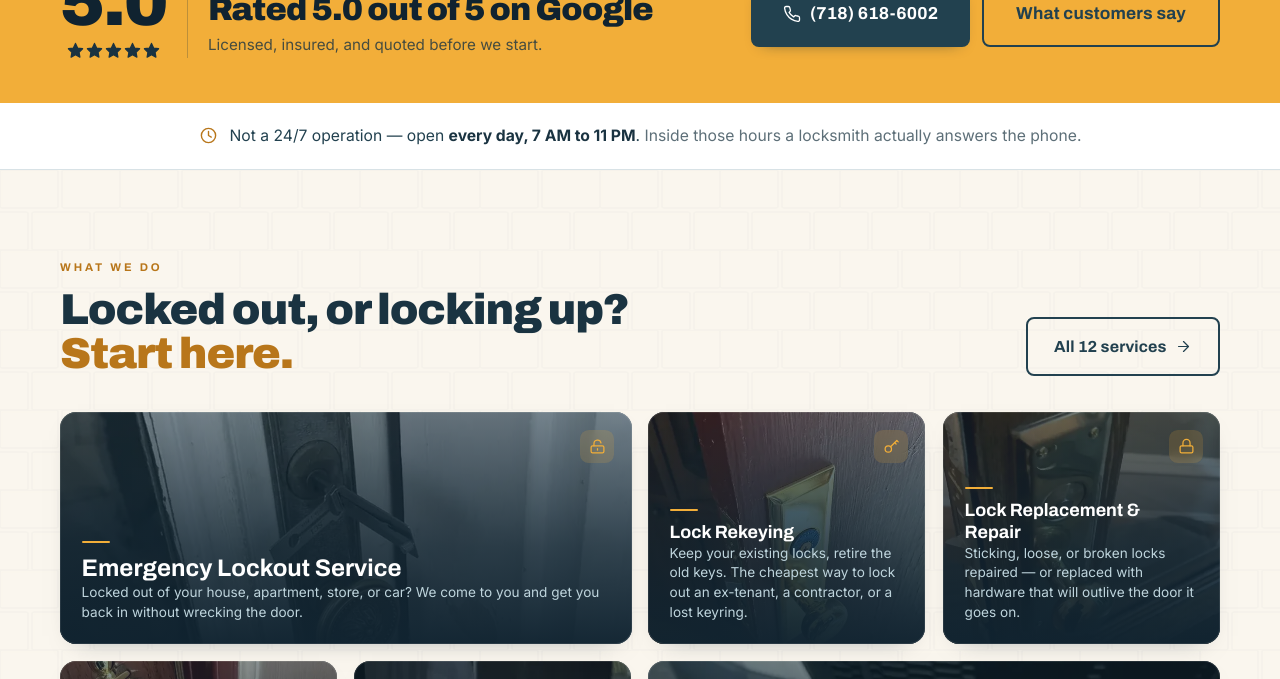
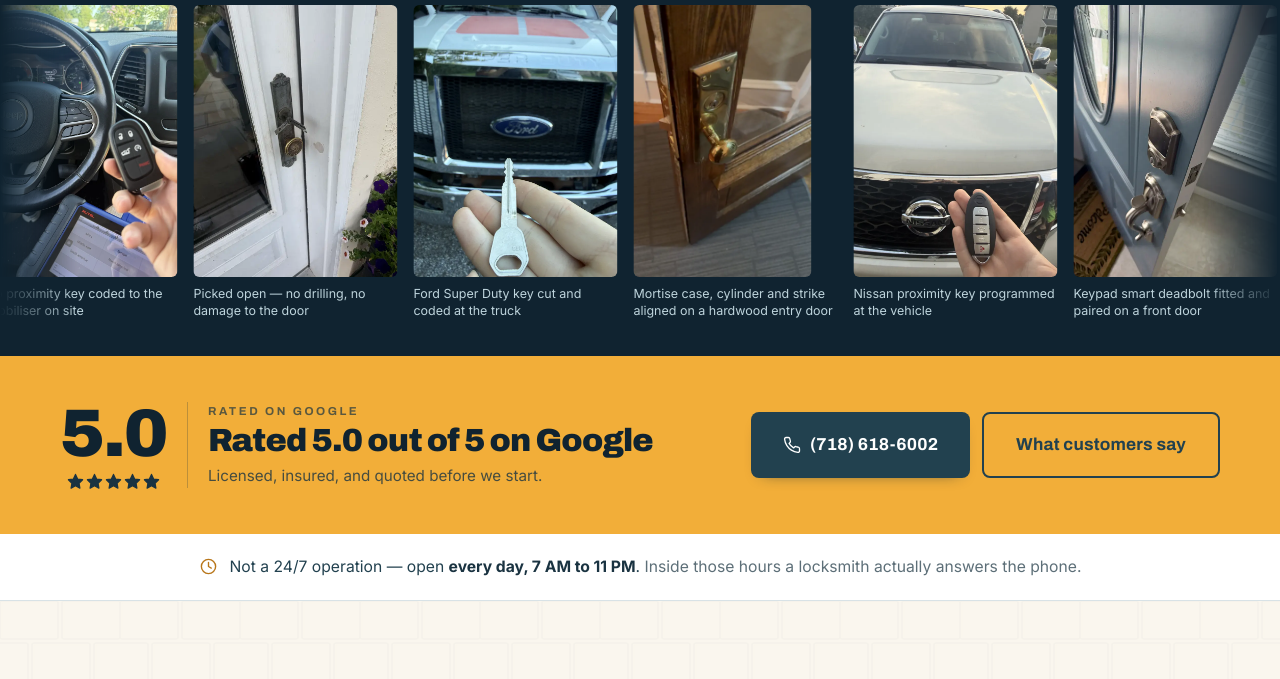
Before and after one commit to VatoGochitashvili/nicovitolock-astro, an Astro site: page / in a window 1280 px wide. Shown: the part 1012-1691 px from the top of the page. Built offline with nearby package versions, Linux system fonts and the light colour scheme; Astro itself is replaced by a stand-in of ours; animation ran at ten frames a second.

Commit message:
Homepage: clean navy hero, job photos in a strip beneath it
The owner found the hero busy — a photograph cross-fading behind the
headline and the form. It also broke the site's own rule (Aug 2026): flat
navy heroes, photography only as hard-edged blocks, never behind text.

The hero is a flat navy plate again. The twelve job photos move to a new
JobsStrip directly beneath it: a slow continuous loop, every photo whole at
its own aspect ratio, captions under the photo rather than on it, soft
fades at the edges. Pauses on hover/focus; static and swipeable under
prefers-reduced-motion. The loop's second copy is aria-hidden with empty
alts, so each photo is read — and indexed — once.

Homepage image preload removed: with no hero image, the headline is the
LCP element and the preload was a wasted high-priority fetch.

Co-Authored-By: Claude Opus 5.5 <noreply@anthropic.com>

```diff
--- /dev/null
+++ b/src/components/JobsStrip.astro
@@ -0,0 +1,109 @@
+---
+/**
+ * A slow, continuous strip of the owner's job photos under the homepage hero.
+ *
+ * Replaces the hero slideshow, which put photographs behind the headline —
+ * the owner found it busy, and it broke the site's own rule that photography
+ * appears as hard-edged blocks, never behind text.
+ *
+ * - Every photo is shown whole: each tile takes its photo's own aspect ratio
+ *   at a fixed height, so nothing is cropped.
+ * - Captions sit UNDER the photo, never on it.
+ * - The track holds the set twice so the loop is seamless; the second copy
+ *   is aria-hidden with empty alts, so screen readers and Google read each
+ *   photo once.
+ * - Pauses on hover and focus. With prefers-reduced-motion it does not move
+ *   and becomes a normal swipeable row.
+ */
+import { photoBySlug, photoDims } from '@/data/work';
+
+interface Props {
+  photos: string[];
+  /** seconds for one full loop */
+  duration?: number;
+}
+const { photos, duration = 70 } = Astro.props;
+const items = photos.map((slug) => {
+  const p = photoBySlug(slug);
+  if (!p || p.stock || p.aiGenerated) throw new Error(`JobsStrip: "${slug}" is not an own photo`);
+  const [w, h] = photoDims(slug);
+  return { p, w, h };
+});
+---
+<section class="jobs-strip bg-navy-950 py-7 md:py-9 border-t border-white/10" aria-labelledby="jobs-strip-title">
+  <div class="container-x flex items-baseline justify-between gap-4 mb-5">
+    <h2 id="jobs-strip-title" class="font-display text-[0.72rem] font-bold uppercase tracking-[0.24em] text-brass-400">
+      Recent jobs across Brooklyn &amp; Staten Island
+    </h2>
+    <p class="hidden sm:block text-navy-300 text-[0.85rem]">Our own photos — no stock</p>
+  </div>
+
+  <div class="jobs-viewport">
+    <ul class="jobs-track" style={`--loop:${duration}s`}>
+      {[0, 1].map((copy) =>
+        items.map(({ p, w, h }) => (
+          <li class="jobs-tile" aria-hidden={copy === 1 ? 'true' : undefined}>
+            <figure>
+              <img
+                src={`/work/${p.slug}-800.webp`}
+                srcset={`/work/${p.slug}-800.webp 800w, /work/${p.slug}.webp 1200w`}
+                sizes="260px"
+                alt={copy === 0 ? p.alt : ''}
+                width={w}
+                height={h}
+                style={`aspect-ratio:${w}/${h}`}
+                loading="lazy"
+                decoding="async"
+              />
+              <figcaption>{p.caption}</figcaption>
+            </figure>
+          </li>
+        ))
+      )}
+    </ul>
+  </div>
+</section>
+
+<style>
+  .jobs-viewport {
+    overflow: hidden;
+    /* soft fade at both edges so the strip slides in and out, no hard cut */
+    mask-image: linear-gradient(to right, transparent, #000 6%, #000 94%, transparent);
+  }
+  .jobs-track {
+    display: flex;
+    gap: 1rem;
+    width: max-content;
+    padding-inline: 1rem;
+    animation: jobs-loop var(--loop) linear infinite;
+  }
+  .jobs-viewport:hover .jobs-track,
+  .jobs-viewport:focus-within .jobs-track { animation-play-state: paused; }
+  @keyframes jobs-loop {
+    to { transform: translateX(calc(-50% - 0.5rem)); }
+  }
+  .jobs-tile figure { margin: 0; width: max-content; }
+  .jobs-tile img {
+    display: block;
+    height: 15rem;
+    width: auto;
+    border-radius: 0.375rem;
+    background: rgb(255 255 255 / 0.04);
+  }
+  .jobs-tile figcaption {
+    max-width: 11.25rem;
+    margin-top: 0.6rem;
+    font-size: 0.78rem;
+    line-height: 1.35;
+    color: var(--color-navy-200, #c9d3db);
+  }
+  @media (min-width: 768px) {
+    .jobs-tile img { height: 17rem; }
+    .jobs-tile figcaption { max-width: 12.75rem; }
+  }
+  @media (prefers-reduced-motion: reduce) {
+    .jobs-viewport { overflow-x: auto; mask-image: none; }
+    .jobs-track { animation: none; }
+    .jobs-tile[aria-hidden='true'] { display: none; }
+  }
+</style>
--- a/src/layouts/BaseLayout.astro
+++ b/src/layouts/BaseLayout.astro
@@ -1,5 +1,4 @@
 ---
-import { homeHeroPhotos } from '@/data/work';
 import '@/styles/global.css';
 import Header from '@/components/Header.astro';
 import Footer from '@/components/Footer.astro';
@@ -89,11 +88,6 @@ const schemaBlocks = schema ? (Array.isArray(schema) ? schema : [schema]) : [];
     <meta name="twitter:image" content={ogURL} />
 
     <!-- Self-hosted variable fonts; preloaded. See public/fonts/fonts.css -->
-    {Astro.url.pathname === '/' && (
-      <link rel="preload" as="image" href={`/work/${homeHeroPhotos[0]}.webp`}
-        imagesrcset={`/work/${homeHeroPhotos[0]}-800.webp 800w, /work/${homeHeroPhotos[0]}.webp 1200w`}
-        imagesizes="(min-width: 1024px) 560px, 90vw" type="image/webp" fetchpriority="high" />
-    )}
     <link rel="preload" href="/fonts/archivo-var.woff2" as="font" type="font/woff2" crossorigin />
     <link rel="preload" href="/fonts/inter-var.woff2" as="font" type="font/woff2" crossorigin />
 
--- a/src/pages/index.astro
+++ b/src/pages/index.astro
@@ -4,7 +4,7 @@ import Icon from '@/components/Icon.astro';
 import Backdrop from '@/components/Backdrop.astro';
 import Scene from '@/components/Scene.astro';
 import PhotoBg from '@/components/PhotoBg.astro';
-import HeroSlideshow from '@/components/HeroSlideshow.astro';
+import JobsStrip from '@/components/JobsStrip.astro';
 import CoverageMap from '@/components/CoverageMap.astro';
 import Skyline from '@/components/Skyline.astro';
 import ContactForm from '@/components/ContactForm.astro';
@@ -63,7 +63,6 @@ const description =
        Flat navy plate, no photograph behind the type. The form is the only
        light object in the band, which makes it the focal point. -->
   <section class="relative bg-navy-900 overflow-hidden">
-    <HeroSlideshow photos={homeHeroPhotos} layout="beside-form" strength={50} hold={5} />
     <Scene variant="bayridge" class="h-[52%] lg:h-[62%]" opacity={0.13} />
     <div class="absolute inset-x-0 top-0 h-1 bg-brass-400 z-[1]" aria-hidden="true"></div>
     <span
@@ -123,6 +122,9 @@ const description =
     <!-- The roofline the whole business works under, closing the hero. -->
     <Skyline height="72px" class="absolute inset-x-0 bottom-0" color="#f7d693" opacity={0.19} />
   </section>
+
+  <!-- Own job photos, shown whole, under the hero rather than behind it. -->
+  <JobsStrip photos={homeHeroPhotos} />
 
   <GoogleReviewBand />
 
```
Also changed, not shown: sitemap-manifest.json.
